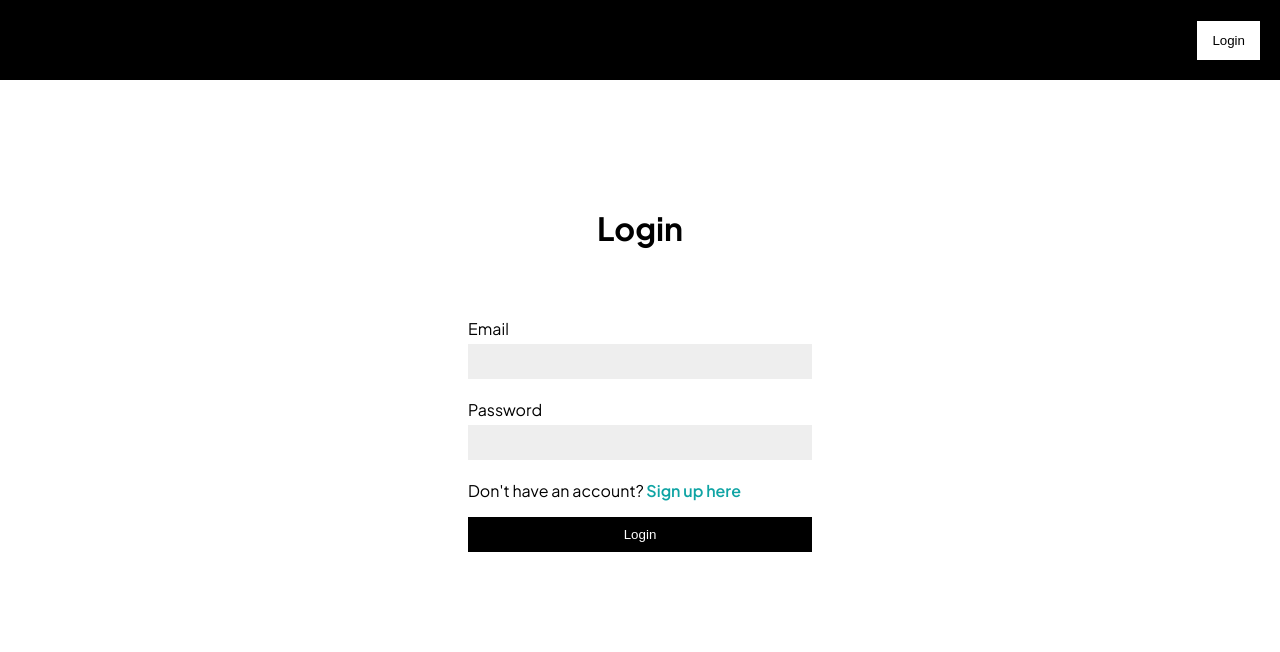
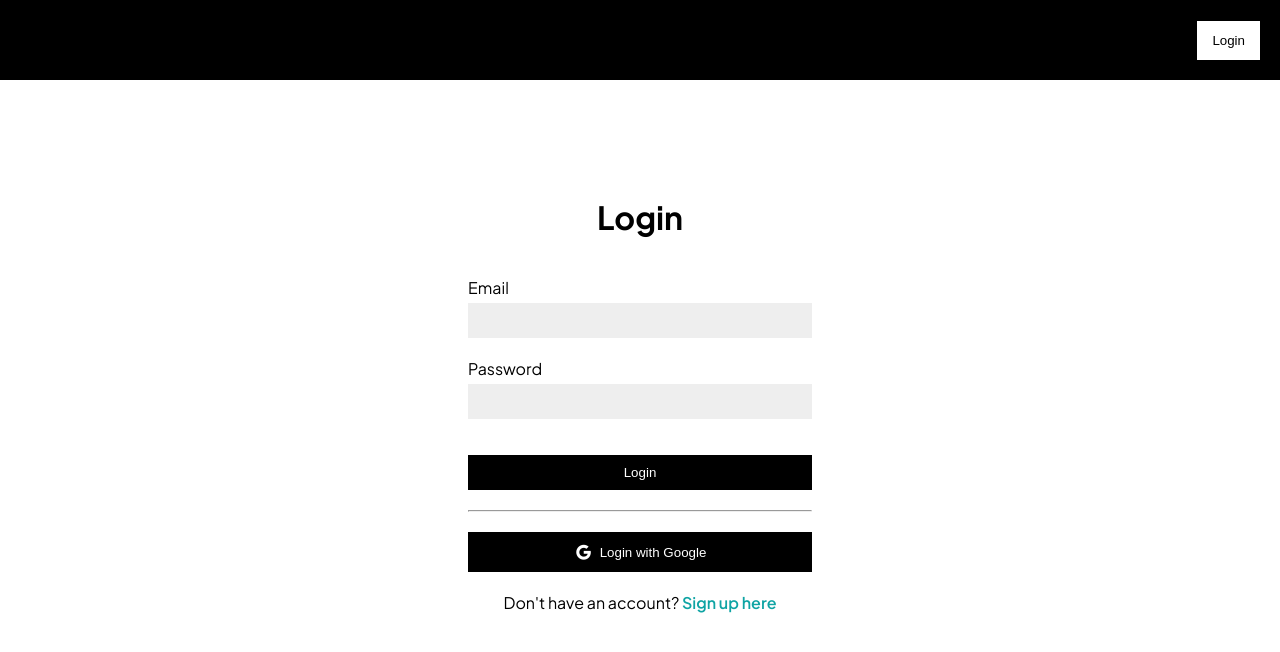
Before and after one commit to sincanmaulanaa/tuku-online, a Next.js app: page /auth/login in a window 1280 px wide. Shown: the top 652 px of the page. Built offline with nearby package versions, Linux system fonts and the light colour scheme; no server answers.

Commit message:
feat: login with google

```diff
--- a/src/components/views/auth/Register/index.tsx
+++ b/src/components/views/auth/Register/index.tsx
@@ -78,12 +78,12 @@ const RegisterView = () => {
               className={styles.register__form__item__input}
             />
           </div>
+          <button type="submit" className={styles.register__form__button}>
+            {isLoading ? "Loading..." : "Register"}
+          </button>
           <p className={styles.register__form__link}>
             Have an account? <Link href={"/auth/login"}>Sign in here</Link>
           </p>
-          <button type="submit" className={styles.register__form__button}>
-            {isLoading ? "Loading..." : "Register"}
-          </button>
         </form>
         {error && <p className={styles.register__error}>{error}</p>}
       </div>
--- a/src/components/views/auth/login/Login.module.scss
+++ b/src/components/views/auth/login/Login.module.scss
@@ -4,21 +4,42 @@
   align-items: center;
   flex-direction: column;
   height: 100vh;
-  width: 100vw;
+  width: 100%;
+  margin: auto;
+  padding-top: 30px;
   &__error {
     color: #fd3131;
     margin: 14px 0;
   }
   &__title {
     font-size: 32px;
-    margin-bottom: 10px;
   }
   &__form {
-    width: 30%;
+    width: 100%;
     padding: 20px;
     border-radius: 10px;
     box-shadow: 0 5px 35 px 2px rgba(181, 181, 181, 0.5);
-    margin: 20px 0;
+    &__divider {
+      margin: 20px 0;
+    }
+    &__other {
+      width: 100%;
+      &__button {
+        background-color: #000;
+        color: #fff;
+        width: 100%;
+        padding: 10px;
+        border: none;
+        cursor: pointer;
+        display: flex;
+        justify-content: center;
+        align-items: center;
+        gap: 0 6px;
+      }
+      i {
+        font-size: 20px;
+      }
+    }
     &__item {
       display: flex;
       flex-direction: column;
@@ -32,6 +53,8 @@
       }
     }
     &__link {
+      text-align: center;
+      margin-top: 20px;
       a {
         color: #0fa4a4;
         font-weight: 600;
@@ -44,6 +67,83 @@
       margin-top: 16px;
       padding: 10px;
       border: none;
+      cursor: pointer;
     }
   }
 }
+
+@media (min-width: 600px) {
+  .login {
+    display: flex;
+    justify-content: center;
+    align-items: center;
+    flex-direction: column;
+    height: 100vh;
+    width: 100vw;
+    max-width: 1700px;
+    margin: auto;
+    &__error {
+      color: #fd3131;
+      margin: 14px 0;
+    }
+    &__title {
+      font-size: 32px;
+    }
+    &__form {
+      width: 30%;
+      padding: 20px;
+      border-radius: 10px;
+      box-shadow: 0 5px 35 px 2px rgba(181, 181, 181, 0.5);
+      &__divider {
+        margin: 20px 0;
+      }
+      &__other {
+        width: 100%;
+        &__button {
+          background-color: #000;
+          color: #fff;
+          width: 100%;
+          padding: 10px;
+          border: none;
+          cursor: pointer;
+          display: flex;
+          justify-content: center;
+          align-items: center;
+          gap: 0 6px;
+        }
+        i {
+          font-size: 20px;
+        }
+      }
+      &__item {
+        display: flex;
+        flex-direction: column;
+        margin: 20px 0;
+        &__input {
+          padding: 10px;
+          background-color: #eee;
+          margin-top: 5px;
+          border: none;
+          outline: none;
+        }
+      }
+      &__link {
+        text-align: center;
+        margin-top: 20px;
+        a {
+          color: #0fa4a4;
+          font-weight: 600;
+        }
+      }
+      &__button {
+        background-color: #000;
+        color: #fff;
+        width: 100%;
+        margin-top: 16px;
+        padding: 10px;
+        border: none;
+        cursor: pointer;
+      }
+    }
+  }
+}
--- a/src/components/views/auth/login/index.tsx
+++ b/src/components/views/auth/login/index.tsx
@@ -62,13 +62,25 @@ const LoginView = () => {
               className={styles.login__form__item__input}
             />
           </div>
+
+          <button type="submit" className={styles.login__form__button}>
+            {isLoading ? "Loading..." : "Login"}
+          </button>
+          <hr className={styles.login__form__divider} />
+          <div className={styles.login__form__other}>
+            <button
+              type="button"
+              onClick={() => signIn("google", { callbackUrl, redirect: false })}
+              className={styles.login__form__other__button}
+            >
+              <i className="bx bxl-google" />
+              Login with Google
+            </button>
+          </div>
           <p className={styles.login__form__link}>
             Don{"'"}t have an account?{" "}
             <Link href={"/auth/register"}>Sign up here</Link>
           </p>
-          <button type="submit" className={styles.login__form__button}>
-            {isLoading ? "Loading..." : "Login"}
-          </button>
         </form>
         {error && <p className={styles.login__error}>{error}</p>}
       </div>
--- a/src/lib/firebase/service.ts
+++ b/src/lib/firebase/service.ts
@@ -80,3 +80,25 @@ export async function signIn(email: string) {
     return null;
   }
 }
+
+export async function loginWithGoogle(data: any, callback: Function) {
+  const q = query(
+    collection(firestore, "users"),
+    where("email", "==", data.email)
+  );
+  const snapshot = await getDocs(q);
+
+  const user = snapshot.docs.map((doc) => ({
+    id: doc.id,
+    ...doc.data(),
+  }));
+
+  if (user.length > 0) {
+    callback(user[0]);
+  } else {
+    data.role = "member";
+    await addDoc(collection(firestore, "users"), data).then(() => {
+      callback(data);
+    });
+  }
+}
--- a/src/pages/_app.tsx
+++ b/src/pages/_app.tsx
@@ -3,7 +3,7 @@ import "@/styles/globals.css";
 import { SessionProvider } from "next-auth/react";
 import type { AppProps } from "next/app";
 import { Plus_Jakarta_Sans } from "next/font/google";
-
+import Head from "next/head";
 const plus_jakarta_sans = Plus_Jakarta_Sans({
   subsets: ["latin"],
   weight: ["200", "300", "400", "500", "600", "700", "800"],
@@ -15,6 +15,12 @@ export default function App({
 }: AppProps) {
   return (
     <SessionProvider session={session}>
+      <Head>
+        <link
+          href="https://unpkg.com/boxicons@2.1.4/css/boxicons.min.css"
+          rel="stylesheet"
+        />
+      </Head>
       <div className={plus_jakarta_sans.className}>
         <Navbar />
         <Component {...pageProps} />
```
Also changed, not shown: src/components/views/auth/Register/Register.module.scss (+60 -4 lines), src/pages/api/auth/[...nextauth].ts (+20 -1 lines).
